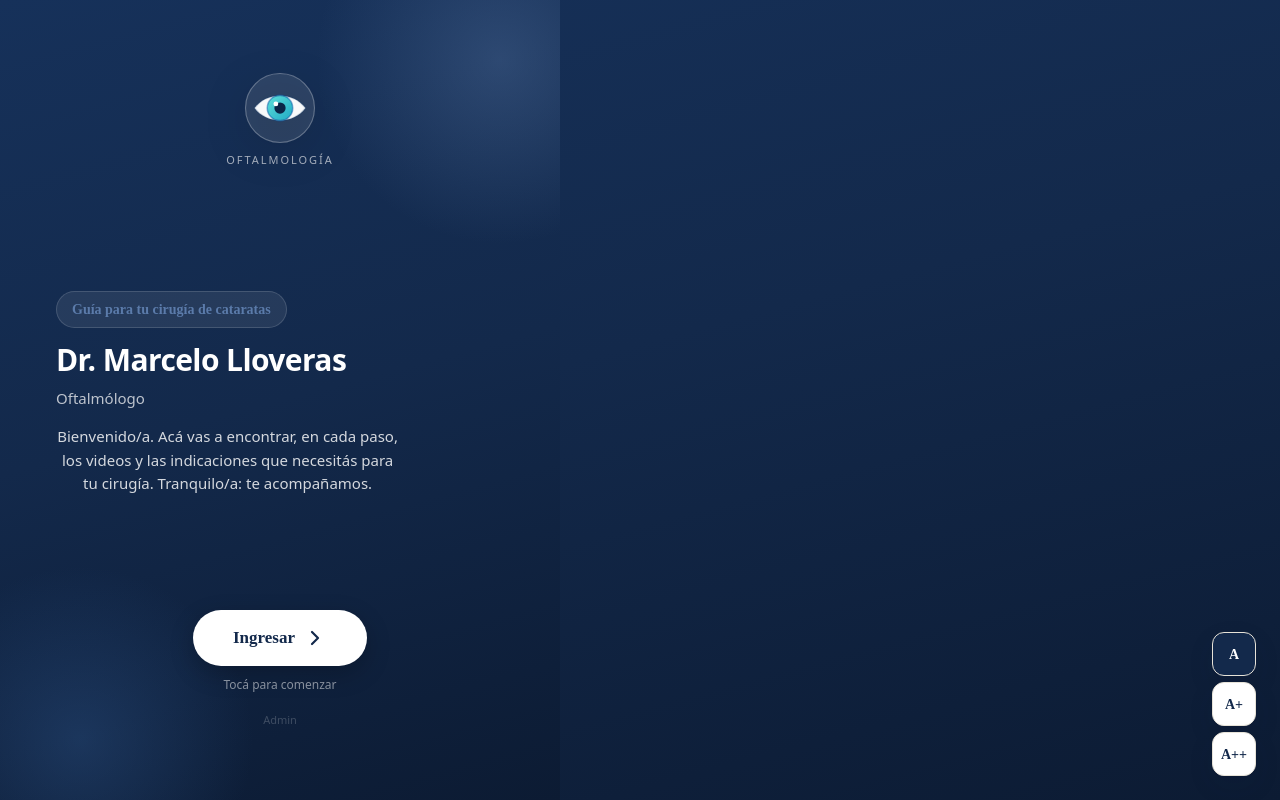
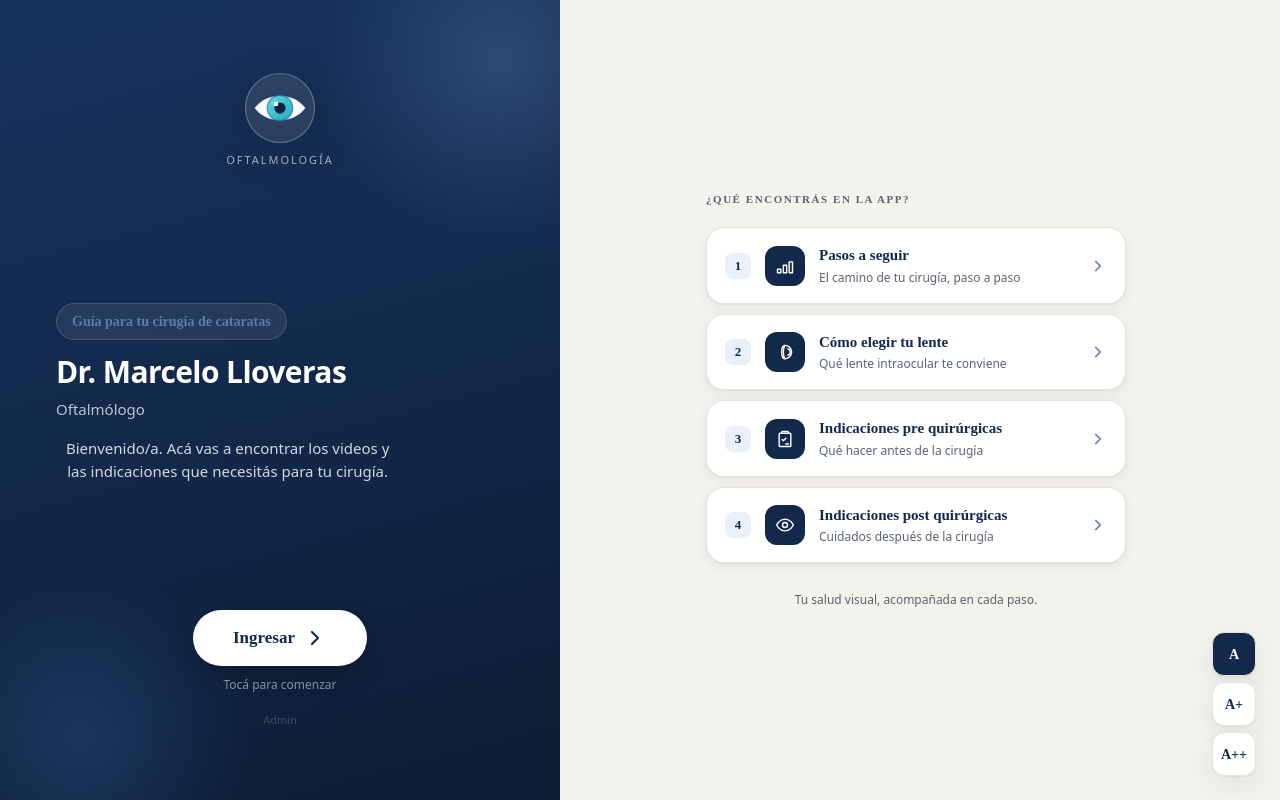
Before and after one commit to andina-ia/App-Dr-Lloveras, a Next.js app: page / in a window 1280 px wide. Built offline with nearby package versions, Linux system fonts and the light colour scheme.

Commit message:
fix: portada desktop mejorada + texto bienvenida sin última frase
- Panel derecho desktop: lista de secciones con íconos, número y flecha
- Cards con hover, sombra y borde sutil
- Quitado 'Tranquilo/a: te acompañamos' del texto de bienvenida

```diff
--- a/src/app/globals.css
+++ b/src/app/globals.css
@@ -575,3 +575,84 @@ h1, h2, .brand-name, .opt-title, .detail-title, .wa-label, .play-btn { font-fami
 .sim-trigger-txt { text-align: left; flex: 1; }
 .sim-trigger-label { font-size: 14px; font-weight: 700; color: var(--navy); display: block; margin-bottom: 2px; }
 .sim-trigger-sub { font-size: 12px; color: var(--muted); }
+
+/* ── COVER DESKTOP RIGHT PANEL ──────────────────────── */
+@media (min-width: 768px) {
+  .cover-right-panel {
+    flex: 1;
+    background: var(--paper);
+    display: flex;
+    align-items: center;
+    justify-content: center;
+    padding: 48px 48px 48px 40px;
+  }
+  .cover-right-inner {
+    width: 100%;
+    max-width: 420px;
+  }
+  .cover-right-label {
+    font-family: 'Nunito';
+    font-weight: 800;
+    font-size: 11px;
+    letter-spacing: .14em;
+    text-transform: uppercase;
+    color: var(--muted);
+    margin-bottom: 20px;
+  }
+  .cover-section-list {
+    display: flex;
+    flex-direction: column;
+    gap: 10px;
+    margin-bottom: 28px;
+  }
+  .cover-section-item {
+    display: flex;
+    align-items: center;
+    gap: 14px;
+    background: var(--card);
+    border-radius: 18px;
+    padding: 16px 18px;
+    box-shadow: var(--shadow-sm);
+    cursor: pointer;
+    transition: transform .12s ease, box-shadow .12s ease;
+    border: 1px solid var(--line);
+  }
+  .cover-section-item:hover { transform: translateY(-2px); box-shadow: var(--shadow); }
+  .csi-num {
+    width: 26px; height: 26px;
+    border-radius: 8px;
+    background: var(--accent-soft);
+    color: var(--navy);
+    font-family: 'Nunito';
+    font-weight: 800;
+    font-size: 13px;
+    display: flex; align-items: center; justify-content: center;
+    flex: none;
+  }
+  .csi-ico {
+    width: 40px; height: 40px;
+    border-radius: 12px;
+    background: var(--navy);
+    color: #fff;
+    padding: 10px;
+    flex: none;
+  }
+  .csi-txt { flex: 1; min-width: 0; }
+  .csi-title {
+    font-family: 'Nunito';
+    font-weight: 800;
+    font-size: 15px;
+    color: var(--navy);
+    margin-bottom: 2px;
+  }
+  .csi-sub {
+    font-size: 12px;
+    color: var(--muted);
+  }
+  .csi-arrow { color: var(--navy-300); flex: none; }
+  .cover-right-foot {
+    font-size: 12px;
+    color: var(--muted);
+    text-align: center;
+  }
+}
--- a/src/components/Cover.tsx
+++ b/src/components/Cover.tsx
@@ -1,6 +1,6 @@
 "use client";
-import { Icons, EyeLogo } from "./Icons";
-import { brand } from "@/lib/content";
+import { Icons, EyeLogo, SectionIcon } from "./Icons";
+import { brand, sections } from "@/lib/content";
 
 export function Cover({ onEnter }: { onEnter: () => void }) {
   return (
@@ -11,7 +11,7 @@ export function Cover({ onEnter }: { onEnter: () => void }) {
         <div className="cover-orb b" />
       </div>
 
-      {/* ── LEFT PANEL (navy) — desktop only layout ── */}
+      {/* ── LEFT PANEL (navy) ── */}
       <div className="cover-left-panel">
         <div className="cover-top">
           <div className="cover-logo"><EyeLogo size={72} /></div>
@@ -22,8 +22,8 @@ export function Cover({ onEnter }: { onEnter: () => void }) {
           <h1 className="cover-name">{brand.name}</h1>
           <p className="cover-spec">{brand.specialty}</p>
           <p className="cover-welcome">
-            Bienvenido/a. Acá vas a encontrar, en cada paso, los videos y las indicaciones
-            que necesitás para tu cirugía. Tranquilo/a: te acompañamos.
+            Bienvenido/a. Acá vas a encontrar los videos y las indicaciones
+            que necesitás para tu cirugía.
           </p>
         </div>
         <div className="cover-bottom">
@@ -37,8 +37,28 @@ export function Cover({ onEnter }: { onEnter: () => void }) {
         </div>
       </div>
 
-      {/* ── RIGHT PANEL — desktop only, removed as redundant ── */}
-
+      {/* ── RIGHT PANEL (desktop only) ── */}
+      <div className="cover-right-panel">
+        <div className="cover-right-inner">
+          <div className="cover-right-label">¿Qué encontrás en la app?</div>
+          <div className="cover-section-list">
+            {sections.map((s, i) => (
+              <div key={s.id} className="cover-section-item" onClick={onEnter}>
+                <div className="csi-num">{i + 1}</div>
+                <div className="csi-ico"><SectionIcon id={s.id} /></div>
+                <div className="csi-txt">
+                  <div className="csi-title">{s.title}</div>
+                  <div className="csi-sub">{s.sub}</div>
+                </div>
+                <div className="csi-arrow"><Icons.chevron width={18} height={18} /></div>
+              </div>
+            ))}
+          </div>
+          <div className="cover-right-foot">
+            Tu salud visual, acompañada en cada paso.
+          </div>
+        </div>
+      </div>
     </div>
   );
 }
```
